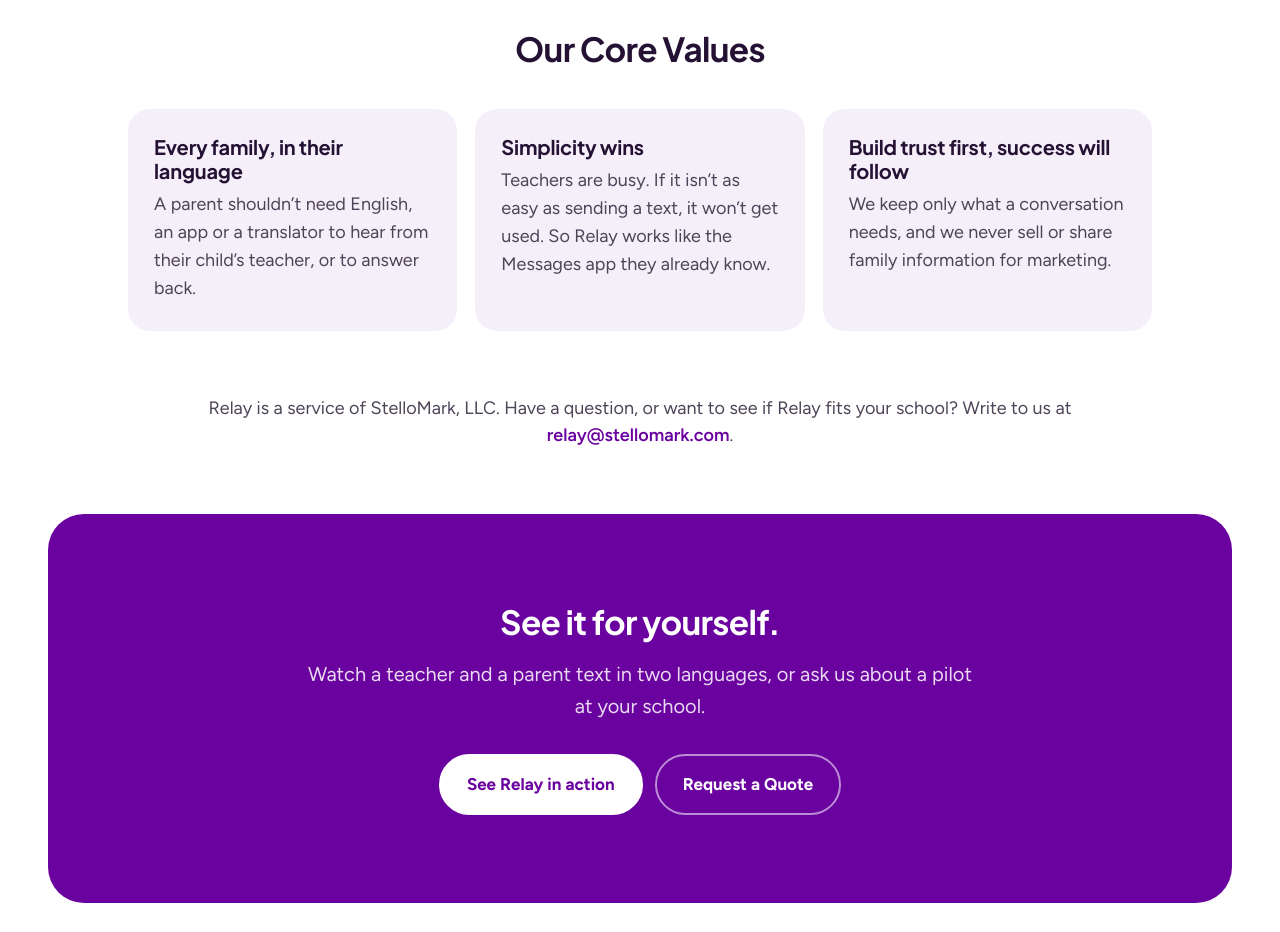
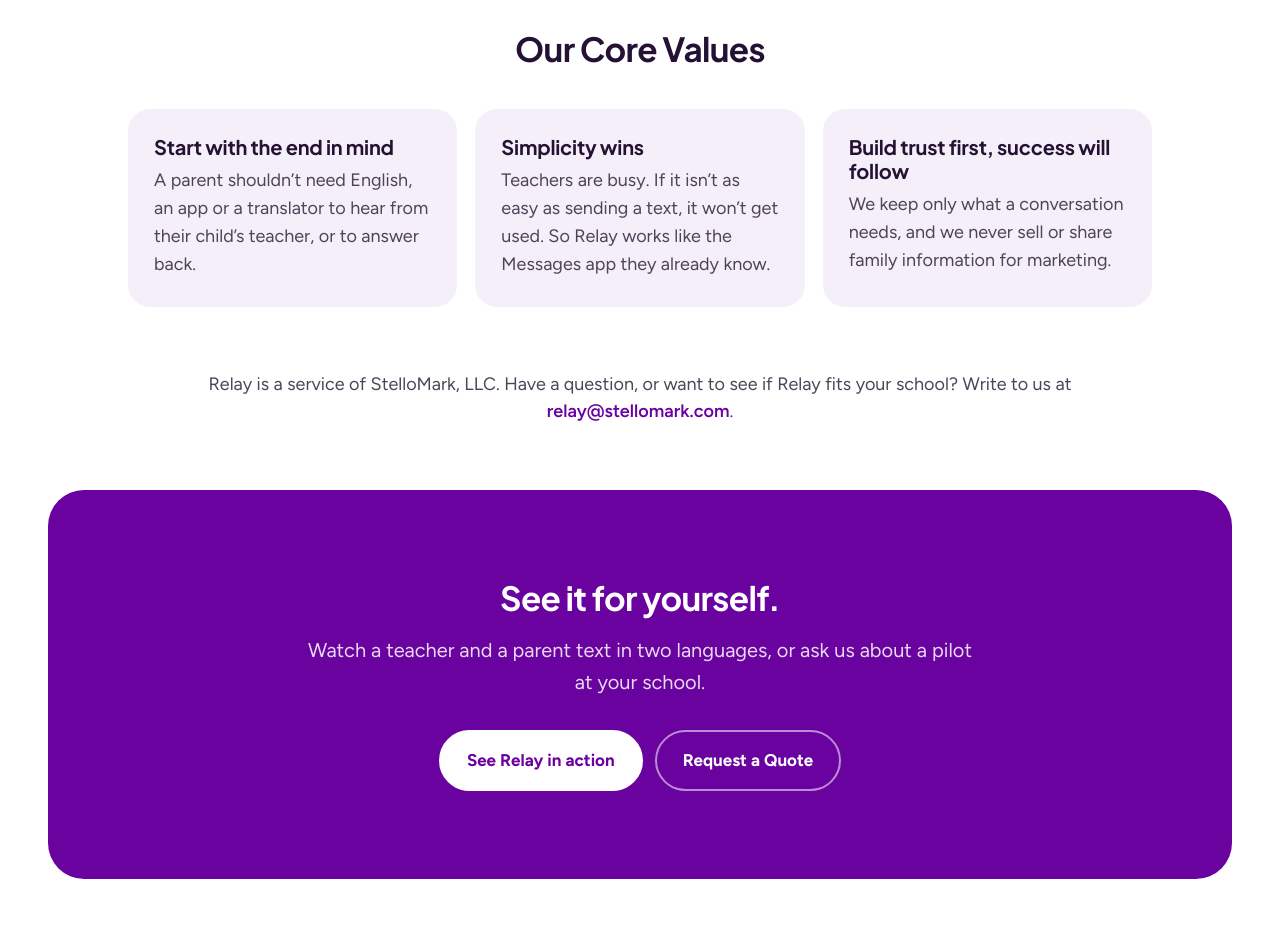
Before and after one commit to stellomax/relay-text, a Next.js app: page /about in a window 1280 px wide. Shown: the part 1500-2432 px from the top of the page. Built offline with nearby package versions, Linux system fonts and the light colour scheme.

Commit message:
About: first core value 'Start with the end in mind'
Co-Authored-By: Claude Opus 5.5 <noreply@anthropic.com>
Claude-Session: https://claude.ai/code/session_01NHaCwh9APNv8QtQw9JUgEf

```diff
--- a/app/about/page.tsx
+++ b/app/about/page.tsx
@@ -17,7 +17,7 @@ export const metadata: Metadata = {
 
 const BELIEFS = [
   {
-    title: "Every family, in their language",
+    title: "Start with the end in mind",
     text: "A parent shouldn’t need English, an app or a translator to hear from their child’s teacher, or to answer back.",
   },
   {
```
